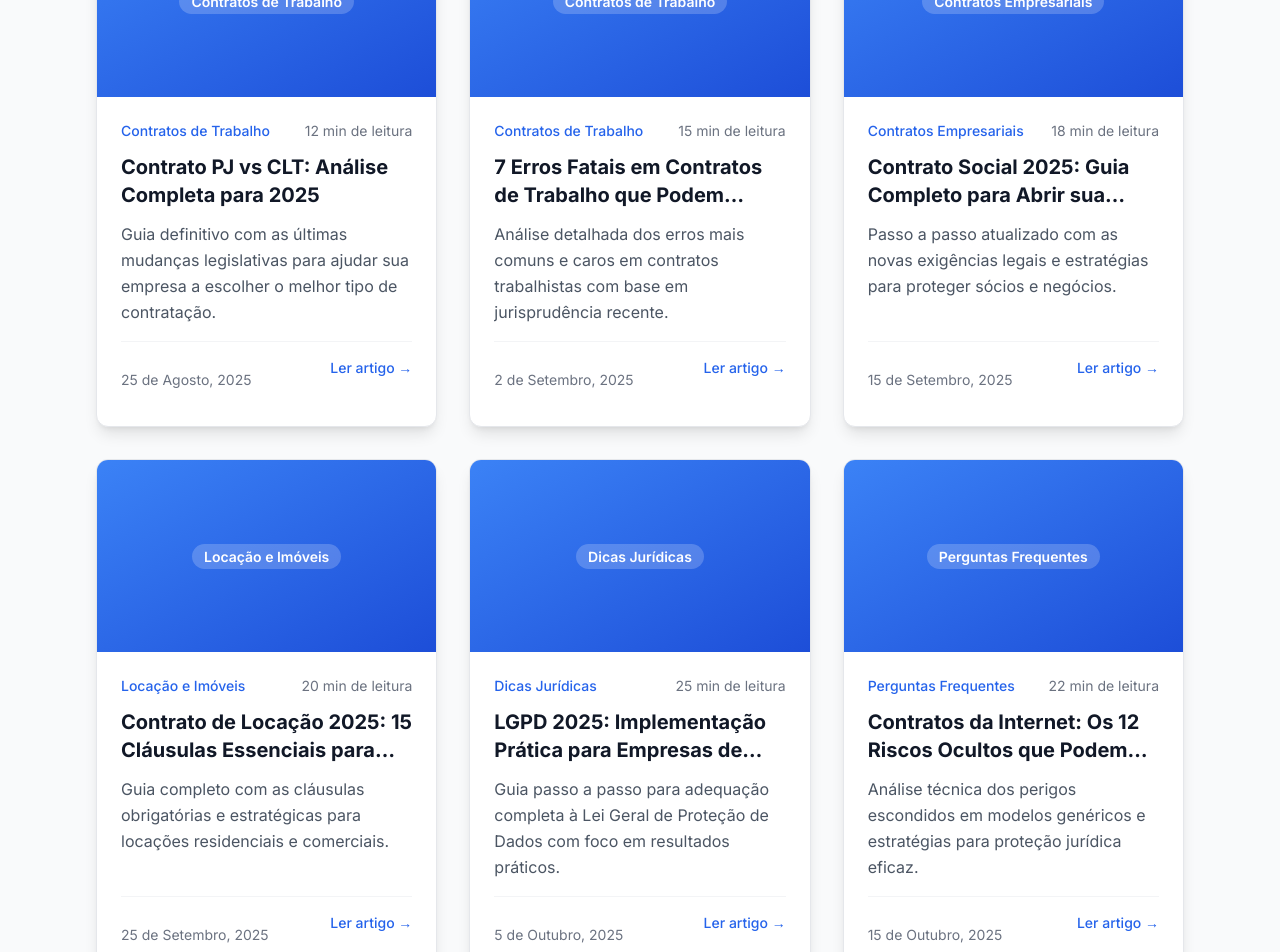
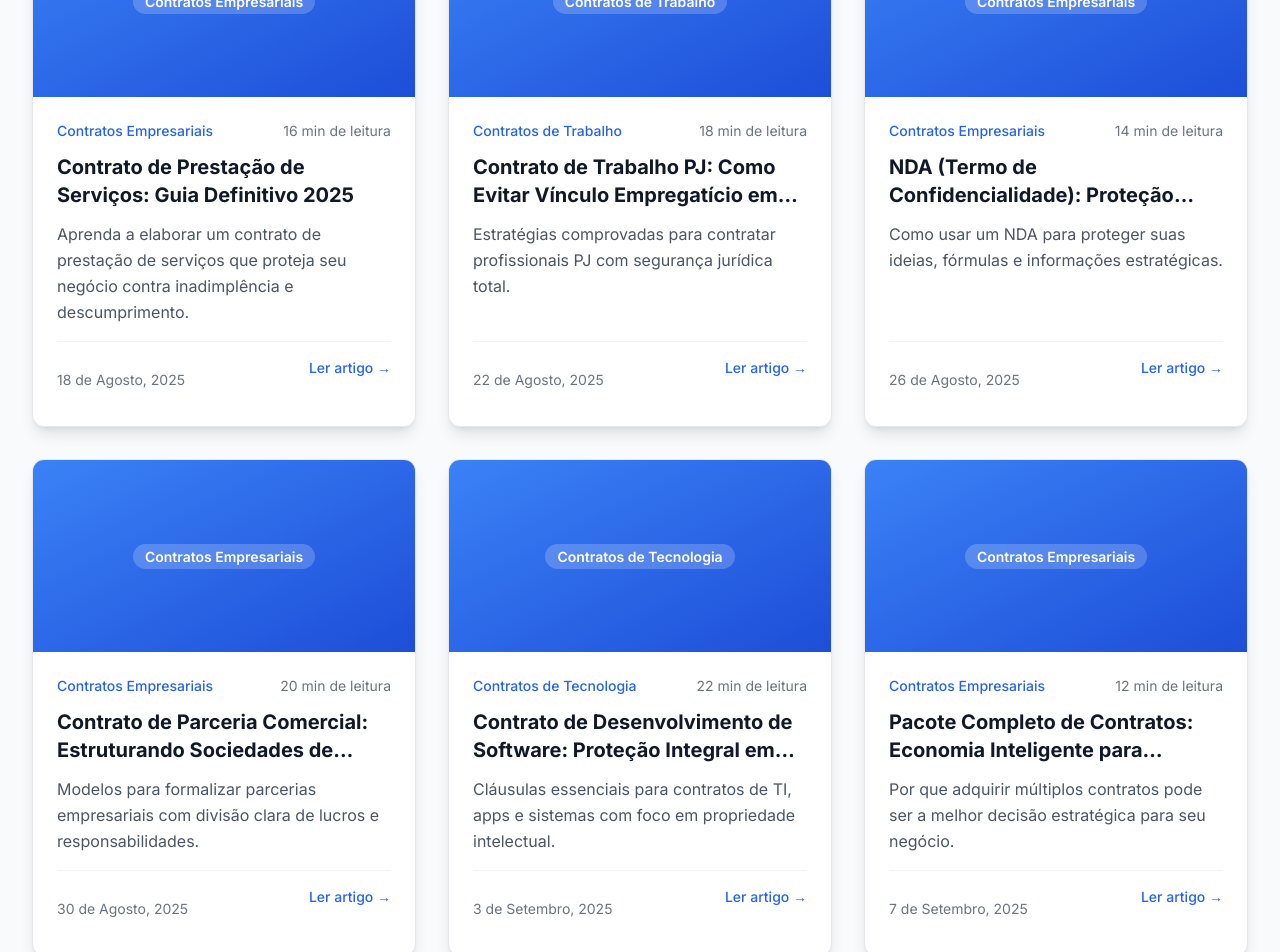
Before and after one commit to mestrereginaldo-site/contratosexpresso-site, a Next.js app: page /artigos in a window 1280 px wide. Shown: the part 540-1492 px from the top of the page. Built offline with nearby package versions, Linux system fonts and the light colour scheme.

Commit message:
Update page.js

```diff
--- a/app/artigos/page.js
+++ b/app/artigos/page.js
@@ -2,66 +2,136 @@ import Header from '../../components/Header'
 import Footer from '../../components/Footer'
 import Link from 'next/link'
 
-// Dados dos artigos - DATAS ATUALIZADAS PARA 2025
+// Dados dos 13 artigos - UM PARA CADA MODELO DE CONTRATO
 const artigos = [
   {
-    slug: "contrato-pj-vs-clt",
-    titulo: "Contrato PJ vs CLT: Análise Completa para 2025",
-    descricao: "Guia definitivo com as últimas mudanças legislativas para ajudar sua empresa a escolher o melhor tipo de contratação.",
-    imagem: "/images/artigos/contrato-pj-clt.jpg",
-    data: "25 de Agosto, 2025",
+    slug: "contrato-prestacao-servicos",
+    titulo: "Contrato de Prestação de Serviços: Guia Definitivo 2025",
+    descricao: "Aprenda a elaborar um contrato de prestação de serviços que proteja seu negócio contra inadimplência e descumprimento.",
+    imagem: "/images/artigos/contrato-prestacao-servicos.jpg",
+    data: "18 de Agosto, 2025",
+    categoria: "Contratos Empresariais",
+    tempoLeitura: "16 min de leitura",
+    autor: "Dr. Reginaldo Oliveira"
+  },
+  {
+    slug: "contrato-trabalho-pj",
+    titulo: "Contrato de Trabalho PJ: Como Evitar Vínculo Empregatício em 2025",
+    descricao: "Estratégias comprovadas para contratar profissionais PJ com segurança jurídica total.",
+    imagem: "/images/artigos/contrato-trabalho-pj.jpg",
+    data: "22 de Agosto, 2025",
     categoria: "Contratos de Trabalho",
+    tempoLeitura: "18 min de leitura",
+    autor: "Dr. Reginaldo Oliveira"
+  },
+  {
+    slug: "termo-confidencialidade-nda",
+    titulo: "NDA (Termo de Confidencialidade): Proteção Máxima de Segredos",
+    descricao: "Como usar um NDA para proteger suas ideias, fórmulas e informações estratégicas.",
+    imagem: "/images/artigos/termo-confidencialidade.jpg",
+    data: "26 de Agosto, 2025",
+    categoria: "Contratos Empresariais",
+    tempoLeitura: "14 min de leitura",
+    autor: "Dr. Reginaldo Oliveira"
+  },
+  {
+    slug: "contrato-parceria-comercial",
+    titulo: "Contrato de Parceria Comercial: Estruturando Sociedades de Sucesso",
+    descricao: "Modelos para formalizar parcerias empresariais com divisão clara de lucros e responsabilidades.",
+    imagem: "/images/artigos/contrato-parceria-comercial.jpg",
+    data: "30 de Agosto, 2025",
+    categoria: "Contratos Empresariais",
+    tempoLeitura: "20 min de leitura",
+    autor: "Dr. Reginaldo Oliveira"
+  },
+  {
+    slug: "contrato-desenvolvimento-software",
+    titulo: "Contrato de Desenvolvimento de Software: Proteção Integral em 2025",
+    descricao: "Cláusulas essenciais para contratos de TI, apps e sistemas com foco em propriedade intelectual.",
+    imagem: "/images/artigos/contrato-desenvolvimento-software.jpg",
+    data: "3 de Setembro, 2025",
+    categoria: "Contratos de Tecnologia",
+    tempoLeitura: "22 min de leitura",
+    autor: "Dr. Reginaldo Oliveira"
+  },
+  {
+    slug: "pacote-completo-contratos",
+    titulo: "Pacote Completo de Contratos: Economia Inteligente para Empresas",
+    descricao: "Por que adquirir múltiplos contratos pode ser a melhor decisão estratégica para seu negócio.",
+    imagem: "/images/artigos/pacote-completo.jpg",
+    data: "7 de Setembro, 2025",
+    categoria: "Contratos Empresariais",
     tempoLeitura: "12 min de leitura",
     autor: "Dr. Reginaldo Oliveira"
   },
   {
-    slug: "5-erros-contratos-trabalho",
-    titulo: "7 Erros Fatais em Contratos de Trabalho que Podem Custar Milhares",
-    descricao: "Análise detalhada dos erros mais comuns e caros em contratos trabalhistas com base em jurisprudência recente.",
-    imagem: "/images/artigos/erros-contratos-trabalho.jpg",
-    data: "2 de Setembro, 2025",
-    categoria: "Contratos de Trabalho",
-    tempoLeitura: "15 min de leitura",
+    slug: "contrato-locacao-residencial",
+    titulo: "Contrato de Locação Residencial: Guia Completo do Locador e Locatário",
+    descricao: "Tudo sobre aluguel de imóveis: garantias, reajustes, direitos e deveres atualizados para 2025.",
+    imagem: "/images/artigos/contrato-locacao-residencial.jpg",
+    data: "12 de Setembro, 2025",
+    categoria: "Locação e Imóveis",
+    tempoLeitura: "24 min de leitura",
     autor: "Dr. Reginaldo Oliveira"
   },
   {
-    slug: "contrato-social-passo-a-passo",
-    titulo: "Contrato Social 2025: Guia Completo para Abrir sua Empresa com Segurança",
-    descricao: "Passo a passo atualizado com as novas exigências legais e estratégias para proteger sócios e negócios.",
-    imagem: "/images/artigos/contrato-social.jpg",
-    data: "15 de Setembro, 2025",
+    slug: "contrato-compra-venda",
+    titulo: "Contrato de Compra e Venda: Segurança em Transações Comerciais",
+    descricao: "Modelos para venda de produtos, serviços e imóveis com garantias e prazos bem definidos.",
+    imagem: "/images/artigos/contrato-compra-venda.jpg",
+    data: "17 de Setembro, 2025",
+    categoria: "Contratos Comerciais",
+    tempoLeitura: "16 min de leitura",
+    autor: "Dr. Reginaldo Oliveira"
+  },
+  {
+    slug: "contrato-consultoria",
+    titulo: "Contrato de Consultoria: Estruturando Serviços de Assessoria",
+    descricao: "Como formalizar serviços de consultoria com definição clara de escopo, metas e honorários.",
+    imagem: "/images/artigos/contrato-consultoria.jpg",
+    data: "22 de Setembro, 2025",
     categoria: "Contratos Empresariais",
     tempoLeitura: "18 min de leitura",
     autor: "Dr. Reginaldo Oliveira"
   },
   {
-    slug: "contrato-locacao-10-clausulas",
-    titulo: "Contrato de Locação 2025: 15 Cláusulas Essenciais para Proteger seu Patrimônio",
-    descricao: "Guia completo com as cláusulas obrigatórias e estratégicas para locações residenciais e comerciais.",
-    imagem: "/images/artigos/contrato-locacao.jpg",
-    data: "25 de Setembro, 2025",
-    categoria: "Locação e Imóveis",
+    slug: "contrato-franquia",
+    titulo: "Contrato de Franquia: Expandindo Negócios com Segurança Jurídica",
+    descricao: "Elementos essenciais para franqueadores e franqueados em operações de franchising.",
+    imagem: "/images/artigos/contrato-franquia.jpg",
+    data: "27 de Setembro, 2025",
+    categoria: "Contratos Empresariais",
+    tempoLeitura: "26 min de leitura",
+    autor: "Dr. Reginaldo Oliveira"
+  },
+  {
+    slug: "contrato-servicos-digitais",
+    titulo: "Contrato de Prestação de Serviços Digitais: Jurisdição e LGPD",
+    descricao: "Adaptações necessárias para contratos de marketing digital, TI e serviços online.",
+    imagem: "/images/artigos/contrato-servicos-digitais.jpg",
+    data: "2 de Outubro, 2025",
+    categoria: "Contratos de Tecnologia",
     tempoLeitura: "20 min de leitura",
     autor: "Dr. Reginaldo Oliveira"
   },
   {
-    slug: "lgpd-na-pratica",
-    titulo: "LGPD 2025: Implementação Prática para Empresas de Todos os Portes",
-    descricao: "Guia passo a passo para adequação completa à Lei Geral de Proteção de Dados com foco em resultados práticos.",
-    imagem: "/images/artigos/lgpd.jpg",
-    data: "5 de Outubro, 2025",
-    categoria: "Dicas Jurídicas",
-    tempoLeitura: "25 min de leitura",
+    slug: "contrato-comodato",
+    titulo: "Contrato de Comodato: Empréstimo Gratuito com Proteção Jurídica",
+    descricao: "Como formalizar empréstimos de bens sem custo, preservando direitos do proprietário.",
+    imagem: "/images/artigos/contrato-comodato.jpg",
+    data: "7 de Outubro, 2025",
+    categoria: "Contratos Diversos",
+    tempoLeitura: "14 min de leitura",
     autor: "Dr. Reginaldo Oliveira"
   },
   {
-    slug: "contrato-internet-riscos",
-    titulo: "Contratos da Internet: Os 12 Riscos Ocultos que Podem Destruir seu Negócio",
-    descricao: "Análise técnica dos perigos escondidos em modelos genéricos e estratégias para proteção jurídica eficaz.",
-    imagem: "/images/artigos/contrato-internet.jpg",
-    data: "15 de Outubro, 2025",
-    categoria: "Perguntas Frequentes",
-    tempoLeitura: "22 min de leitura",
+    slug: "contrato-representacao-comercial",
+    titulo: "Contrato de Representação Comercial: Comissões e Exclusividade",
+    descricao: "Modelos para representantes comerciais com regras claras de atuação e remuneração.",
+    imagem: "/images/artigos/contrato-representacao-comercial.jpg",
+    data: "12 de Outubro, 2025",
+    categoria: "Contratos Comerciais",
+    tempoLeitura: "18 min de leitura",
     autor: "Dr. Reginaldo Oliveira"
   }
 ]
@@ -78,14 +148,14 @@ export default function Artigos() {
             Artigos e Conteúdo Jurídico
           </h1>
           <p className="text-lg md:text-xl text-blue-100 max-w-3xl mx-auto">
-            Aprenda com especialistas sobre contratos, leis e melhores práticas para proteger seu negócio.
+            Aprenda com Dr. Reginaldo Oliveira sobre contratos, leis e melhores práticas para proteger seu negócio.
           </p>
         </div>
       </section>
 
       {/* Lista de Artigos */}
       <section className="py-12 md:py-20 bg-gray-50">
-        <div className="max-w-6xl mx-auto px-4 sm:px-6 lg:px-8">
+        <div className="max-w-7xl mx-auto px-4 sm:px-6 lg:px-8">
           <div className="grid grid-cols-1 md:grid-cols-2 lg:grid-cols-3 gap-8">
             {artigos.map((artigo) => (
               <article key={artigo.slug} className="bg-white rounded-xl shadow-lg overflow-hidden border border-gray-200 hover:shadow-xl transition-shadow flex flex-col">
```
